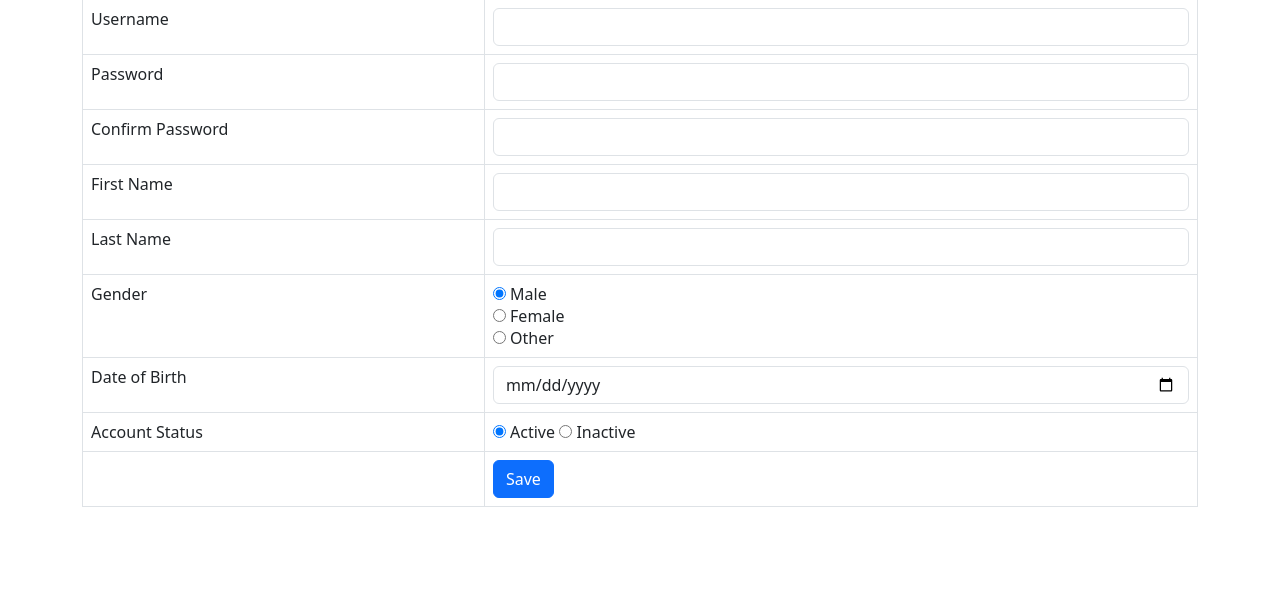
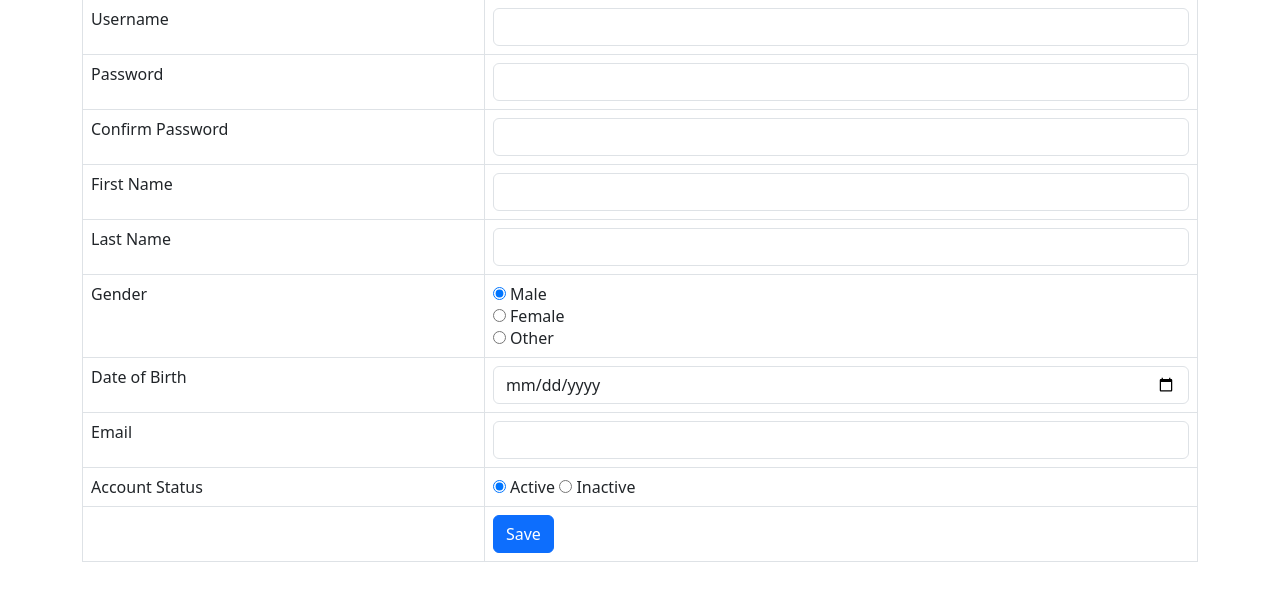
Before and after one commit to Kangshuwen1568/Web_Application_Development, a PHP site: page /customer_create.php in a window 1280 px wide. Shown: the part 113-714 px from the top of the page. Run offline with PHP 8.4, Linux system fonts and the light colour scheme.

Commit message:
add email

```diff
--- a/project/customer_create.php
+++ b/project/customer_create.php
@@ -31,8 +31,9 @@
             $lastname = $_POST['lastname'];
             $gender = $_POST['gender'];
             $date_of_birth = $_POST['date_of_birth'];
+            $email = $_POST['email'];
             $account_status = $_POST['account_status'];
-
+            date_default_timezone_set('asia/Kuala_Lumpur');
             // initialize an array to store error messages
             $errors = array();
 
@@ -74,6 +75,15 @@
                 $errors[] = "Date of birth is required.";
             }
 
+            // check email field is empty
+            if (empty($email)) {
+                $errors[] = "Email is required.";
+            } else {
+                if (!filter_var($email, FILTER_VALIDATE_EMAIL)) {
+                    $errors[] = "Invalid email format.";
+                }
+            }
+
             // check account status field is empty
             if (empty($account_status)) {
                 $errors[] = "Account status is required.";
@@ -91,7 +101,7 @@
             } else {
                 try {
                     // insert query
-                    $query = "INSERT INTO customers SET username=:username, password=:password, firstname=:firstname, lastname=:lastname, gender=:gender, date_of_birth=:date_of_birth, registration=:registration, account_status=:account_status";
+                    $query = "INSERT INTO customers SET username=:username, password=:password, firstname=:firstname, lastname=:lastname, gender=:gender, date_of_birth=:date_of_birth, email=:email, registration=:registration, account_status=:account_status";
                     // prepare query for execution
                     $stmt = $con->prepare($query);
 
@@ -102,6 +112,7 @@
                     $stmt->bindParam(':lastname', $lastname);
                     $stmt->bindParam(':gender', $gender);
                     $stmt->bindParam(':date_of_birth', $date_of_birth);
+                    $stmt->bindParam(':email', $email);
                     $stmt->bindParam(':account_status', $account_status);
 
                     $registration = date('Y-m-d H:i:s'); // get the current date and time
@@ -173,6 +184,11 @@
                 </tr>
 
                 <tr>
+                    <td>Email</td>
+                    <td><input type="email" name="email" id="email" class="form-control"></td>
+                </tr>
+
+                <tr>
                     <td>Account Status</td>
                     <td><input type="radio" name="account_status" id="active" value="active" checked>
                         <label class="form-check-label" for="active">Active</label>
```
